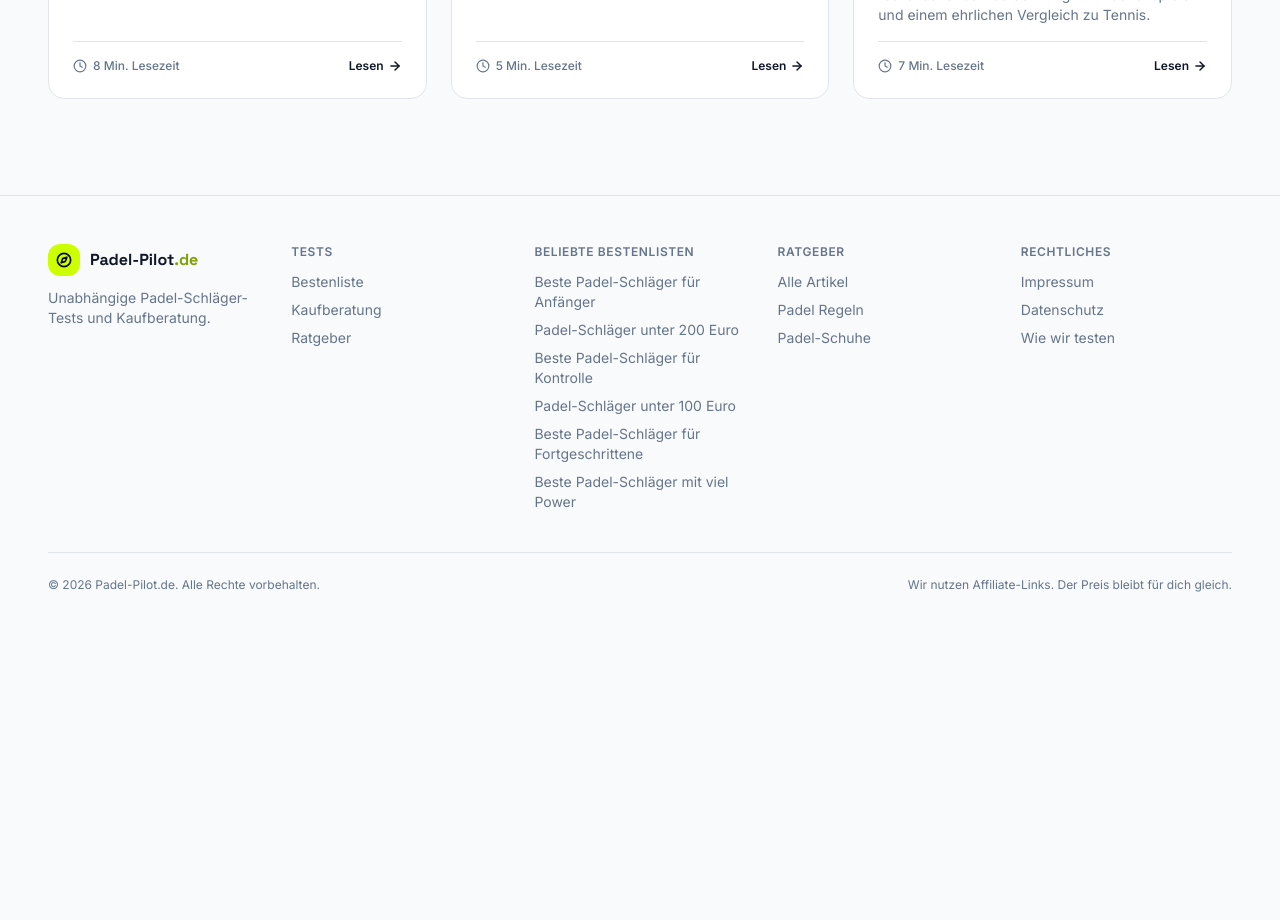
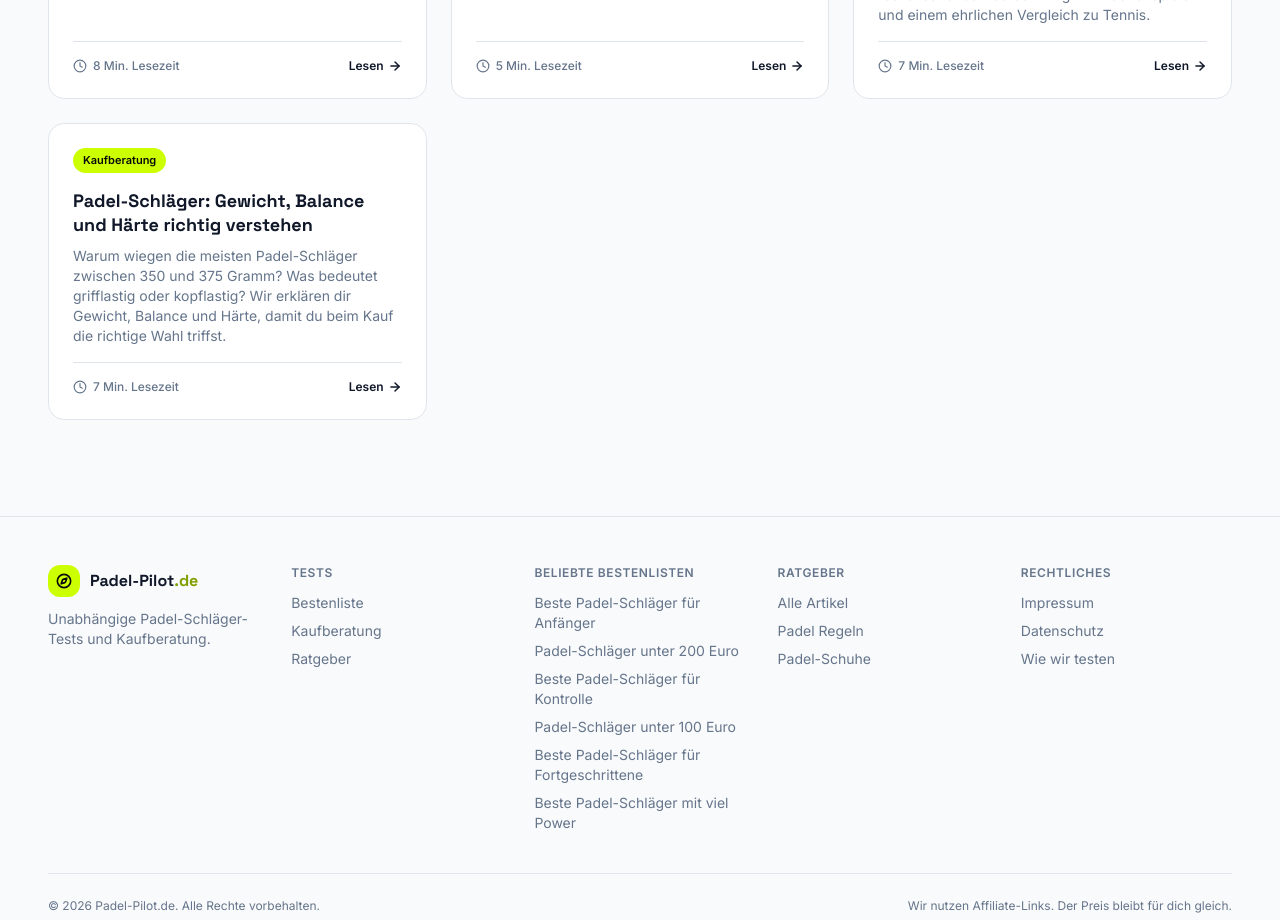
Before and after one commit to Tightcreek/Padel-Pilot.de, a Next.js app: page / in a window 1280 px wide. Shown: the part 4580-5500 px from the top of the page. Before the commit the page ends 5221 px from the top, so only its background shows below. Built offline with nearby package versions, Linux system fonts and the light colour scheme.

Commit message:
Update posts.ts

```diff
--- a/data/posts.ts
+++ b/data/posts.ts
@@ -303,6 +303,37 @@ export const posts: Post[] = [
       '<h2>Fazit: Padel ist zugänglicher, als viele denken</h2><p>Mit einer realistischen Erstinvestition von 120 bis 280 Euro für die Ausrüstung und laufenden Kosten von wenigen Euro pro Spieleinheit ist Padel für die meisten Budgets gut erreichbar. Wer sich zunächst Material ausleiht und erst nach den ersten Sessions in eigene Ausrüstung investiert, minimiert das finanzielle Risiko zusätzlich. Die größte Stellschraube bleibt die Platzmiete, hier lohnt sich ein Vergleich zwischen Vereinsmitgliedschaft und Einzelbuchung, abhängig davon, wie oft du tatsächlich spielst.</p>',
     ],
   },
+  {
+    slug: 'padel-schlaeger-gewicht-balance-haerte-erklaert',
+    title: 'Padel-Schläger: Gewicht, Balance und Härte richtig verstehen',
+    recommendedRacketIds: ['2', '14'],
+    excerpt:
+      'Warum wiegen die meisten Padel-Schläger zwischen 350 und 375 Gramm? Was bedeutet grifflastig oder kopflastig? Wir erklären dir Gewicht, Balance und Härte, damit du beim Kauf die richtige Wahl triffst.',
+    category: 'Kaufberatung',
+    author: {
+      name: 'Redaktion Padel-Pilot',
+      role: 'Padel-Redaktion',
+      bio: 'Wir testen und erklären Padel seit 2024. Unser Ziel: kompakt, verständlich und ohne Marketing-Blabla, damit du schneller auf dem Court stehst.',
+    },
+    date: '28. August 2026',
+    readTime: '7 Min.',
+    image: 'https://i.imgur.com/3XxvTnm.jpeg',
+    imageAlt: 'Padel-Schläger auf dem Court, im Hintergrund die Waage für den Gewichtsvergleich',
+    keyTakeaways: [
+      'Die meisten Padel-Schläger wiegen zwischen 350 und 375 Gramm, schwerere Modelle liefern mehr Power, leichtere mehr Handling',
+      'Die Balance (grifflastig, ausgewogen, kopflastig) beeinflusst das Spielgefühl oft stärker als das reine Gesamtgewicht',
+      'Härtere Kerne wie Hard-EVA liefern mehr Power, weichere Soft-EVA-Kerne mehr Komfort und Kontrolle',
+      'Einsteiger sollten auf ein geringeres Gewicht und einen weicheren Kern setzen, um den Unterarm zu schonen',
+    ],
+    content: [
+      'Beim Schlägerkauf schauen die meisten Einsteiger zuerst auf die Kopfform, Rund, Tropfen oder Diamant. Genauso wichtig für das tatsächliche Spielgefühl sind aber drei technische Werte, die auf den ersten Blick unscheinbar wirken: Gewicht, Balance und Härte. Wir erklären dir, worauf diese Angaben hindeuten und wie du sie für deine eigene Kaufentscheidung nutzt.',
+      '<h2>Gewicht: Warum wenige Gramm einen großen Unterschied machen</h2><p>Die meisten Padel-Schläger bewegen sich in einem erstaunlich engen Fenster zwischen 350 und 375 Gramm. Das wirkt auf den ersten Blick nach wenig Spielraum, macht sich auf dem Court aber deutlich bemerkbar. Ein Schläger mit 350 Gramm lässt sich am Netz spürbar schneller ausrichten und ermüdet den Arm über lange Matches weniger. Ein Modell mit 370 Gramm oder mehr bringt dafür bei Smashes und Volleys mehr Eigengewicht in den Schlag, was sich in zusätzlicher Durchschlagskraft auszahlt.</p><p>Als grobe Faustregel gilt: Wer noch an der Grundtechnik arbeitet oder zu Armproblemen neigt, ist mit einem leichteren Schläger unter 360 Gramm meist besser bedient. Fortgeschrittene und Offensivspieler mit stabiler Technik können vom zusätzlichen Gewicht schwererer Modelle profitieren.</p>',
+      '<h2>Balance: Grifflastig, ausgewogen oder kopflastig?</h2><p>Die Balance beschreibt, wo sich der Schwerpunkt des Schlägers befindet, und beeinflusst das Spielgefühl oft noch stärker als das reine Gesamtgewicht. Man unterscheidet drei Grundtypen:</p><ul><li><strong>Grifflastig (niedrige Balance):</strong> Der Schwerpunkt liegt näher am Griff. Der Schläger fühlt sich leichter an, lässt sich am Netz schneller drehen und schont den Unterarm. Typisch für runde Kontroll-Schläger.</li><li><strong>Ausgewogen (mittlere Balance):</strong> Der Schwerpunkt liegt in der Mitte des Schlägers. Diese Balance findet sich häufig bei Tropfenform-Modellen und bietet einen Kompromiss zwischen Wendigkeit und Schlagkraft.</li><li><strong>Kopflastig (hohe Balance):</strong> Der Schwerpunkt wandert Richtung Schlägerkopf. Das erzeugt bei Smashes einen deutlich größeren Hebel und damit mehr Power, macht den Schläger aber am Netz spürbar träger und fordert mehr Kraft aus dem Unterarm.</li></ul><p>Diamantförmige Power-Schläger sind fast immer kopflastig ausgelegt, während runde Kontroll-Schläger meist grifflastig gebaut sind, was sich auch in unserer <a href="/bestenliste/beste-padelschlaeger-kontrolle">Bestenliste für Kontrolle</a> und unserer <a href="/bestenliste/beste-padelschlaeger-power">Bestenliste für Power-Schläger</a> widerspiegelt.</p>',
+      '<h2>Härte: Wie der Kern das Spielgefühl bestimmt</h2><p>Die dritte oft unterschätzte Eigenschaft ist die Härte des Kerns. Padel-Schläger nutzen fast ausschließlich EVA-Schaum in unterschiedlichen Dichten, wobei zwei Grundrichtungen den Markt prägen:</p><ul><li><strong>Weicher Kern (Soft-EVA):</strong> Nimmt den Ball länger auf der Schlagfläche auf, was ein komfortableres, gedämpftes Spielgefühl erzeugt. Ideal für Einsteiger und Spieler mit empfindlichem Unterarm, da Vibrationen deutlich besser abgefedert werden.</li><li><strong>Harter Kern (Hard-EVA):</strong> Gibt den Ball schneller und direkter wieder ab, was mehr Energie und damit mehr Power in den Schlag bringt. Verlangt dafür aber auch eine sauberere Trefftechnik, da Fehler direkter durchschlagen.</li></ul><p>Die Härte wirkt dabei eng mit dem Gewicht und der Balance zusammen. Ein leichter, grifflastiger Schläger mit weichem Kern, wie ihn viele Modelle in unserer <a href="/bestenliste/beste-padelschlaeger-anfaenger">Bestenliste für Anfänger</a> zeigen, ergibt in Summe den größten Komfort für Einsteiger. Ein schwererer, kopflastiger Schläger mit hartem Kern liefert dagegen maximale Schlagkraft für erfahrene Offensivspieler.</p>',
+      '<h2>Wie du die drei Werte für deinen Kauf zusammenbringst</h2><p>Statt die drei Eigenschaften isoliert zu betrachten, lohnt es sich, sie gemeinsam auf deinen Spielstil und dein Niveau abzustimmen. Ein praktischer Ansatz: Überlege zuerst, ob du eher Kontrolle oder Power priorisierst, das grenzt die passende Kopfform bereits ein. Prüfe danach das Gewicht im Verhältnis zu deiner eigenen Armkraft und Spieldauer. Schau dir zuletzt die Kernhärte an, besonders wenn du bereits zu Armschmerzen oder einem Tennisarm neigst.</p><p>Wer regelmäßig unter Ellenbogen- oder Unterarmschmerzen leidet, sollte diese drei Werte besonders bewusst wählen, da sie direkten Einfluss auf die Belastung des Unterarms haben. Weitere praktische Tipps dazu findest du in unserem Ratgeber zu <a href="/ratgeber/padel-overgrip-griffstaerke-anpassen-guide">Overgrip und Griffstärke</a>.</p>',
+      '<h2>Fazit: Drei Werte, ein rundes Gesamtbild</h2><p>Gewicht, Balance und Härte wirken nie isoliert, sondern immer im Zusammenspiel mit der Kopfform deines Schlägers. Wer alle vier Faktoren gemeinsam betrachtet, statt sich nur auf einen einzelnen Wert zu konzentrieren, trifft eine deutlich fundiertere Kaufentscheidung, unabhängig davon, ob du gerade erst anfängst oder schon lange auf dem Court stehst.</p>',
+    ],
+  },
 ];
 
 export function getPostBySlug(slug: string): Post | undefined {
```
